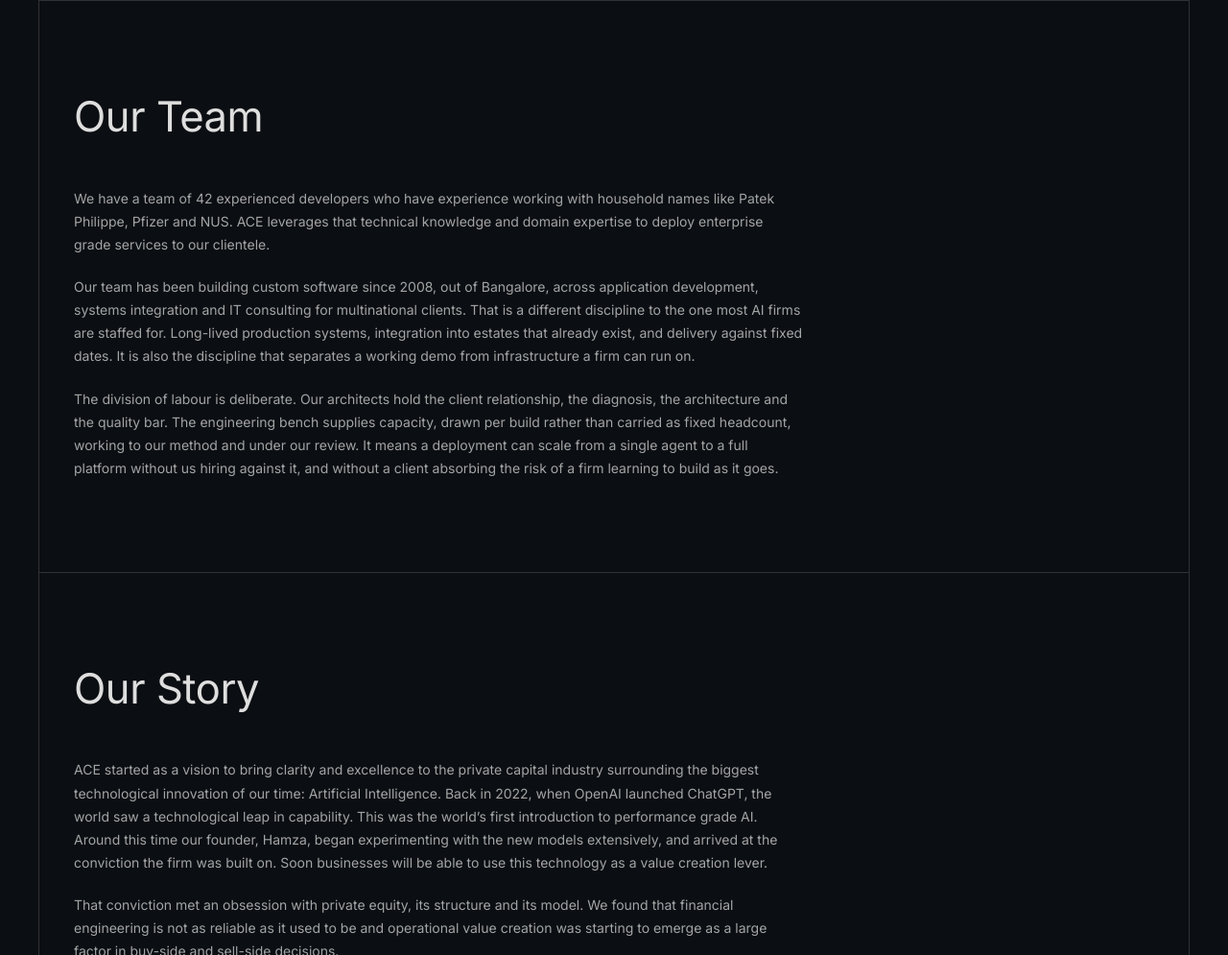
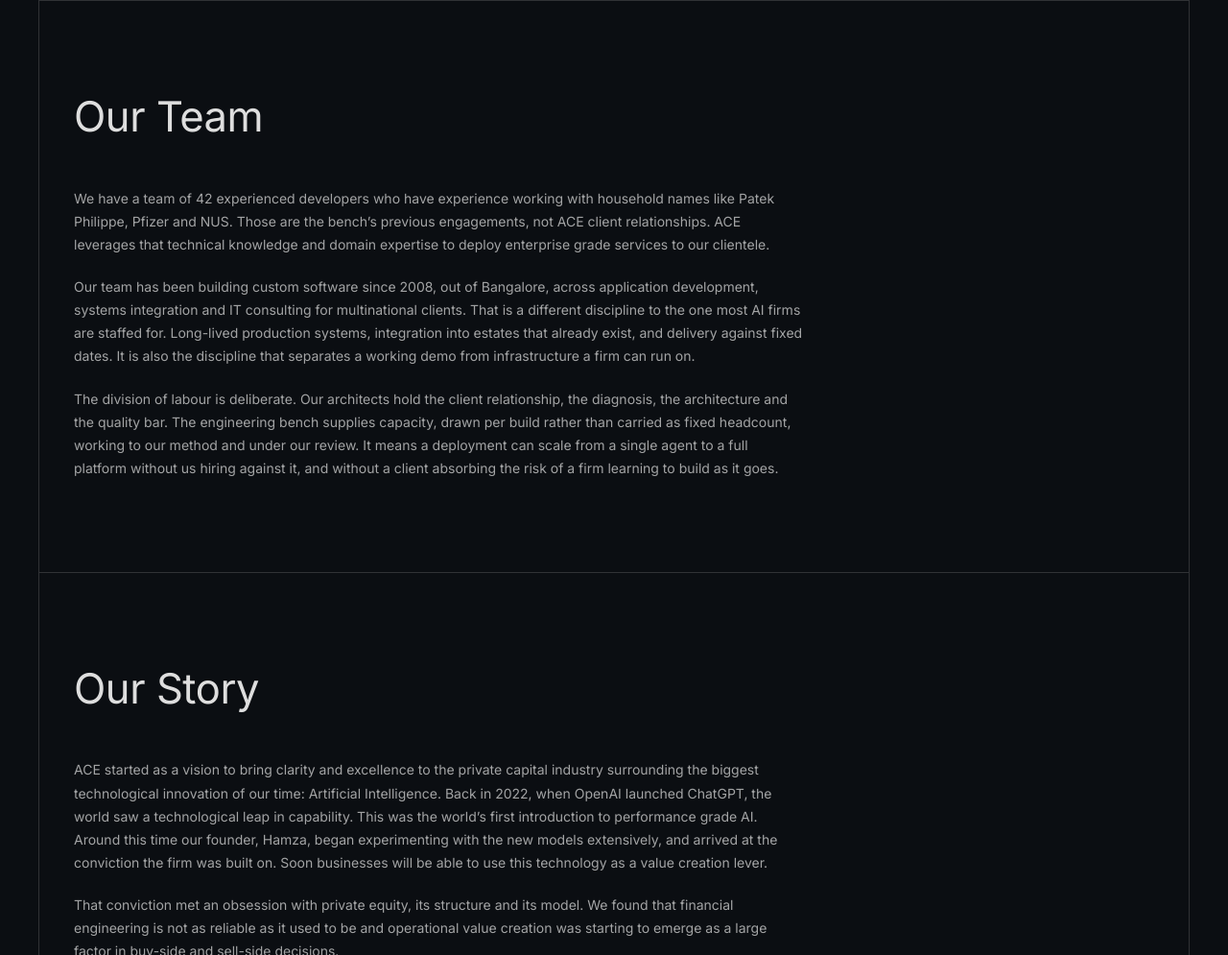
Before and after one commit to hamzadianathbiz/ace-rebrand, a plain HTML site: page company.html in a window 1280 px wide. Shown: the part 1737-2732 px from the top of the page at 96% size. Drawn offline with Linux system fonts and the light colour scheme.

Commit message:
Carry two accuracy fixes across the design revert
The reverted build reintroduced two claims that had been deliberately corrected
in 206d794. Both are truthfulness issues rather than design, so they come
forward onto the restored build.

- The assurance console read GDPR / READY and CCPA / READY. ACE holds no
  third-party certification, so that asserted a posture it cannot evidence to
  exactly the buyer who will check. Now CONTROLS / PER ENGAGEMENT and
  TERMS / CONTRACTED, which is true and carries the same weight.
- The Company page implied Patek Philippe, Pfizer and NUS were ACE clients.
  They are the engineering bench's prior engagements; the page now says so.

Co-Authored-By: Claude Opus 5 <noreply@anthropic.com>

```diff
--- a/company.html
+++ b/company.html
@@ -80,7 +80,7 @@
 
     <section class="page-section shell" id="our-team">
       <h2>Our Team</h2>
-      <div class="prose"><p>We have a team of 42 experienced developers who have experience working with household names like Patek Philippe, Pfizer and NUS. ACE leverages that technical knowledge and domain expertise to deploy enterprise grade services to our clientele.</p><p>Our team has been building custom software since 2008, out of Bangalore, across application development, systems integration and IT consulting for multinational clients. That is a different discipline to the one most AI firms are staffed for. Long-lived production systems, integration into estates that already exist, and delivery against fixed dates. It is also the discipline that separates a working demo from infrastructure a firm can run on.</p><p>The division of labour is deliberate. Our architects hold the client relationship, the diagnosis, the architecture and the quality bar. The engineering bench supplies capacity, drawn per build rather than carried as fixed headcount, working to our method and under our review. It means a deployment can scale from a single agent to a full platform without us hiring against it, and without a client absorbing the risk of a firm learning to build as it goes.</p></div>
+      <div class="prose"><p>We have a team of 42 experienced developers who have experience working with household names like Patek Philippe, Pfizer and NUS. Those are the bench&rsquo;s previous engagements, not ACE client relationships. ACE leverages that technical knowledge and domain expertise to deploy enterprise grade services to our clientele.</p><p>Our team has been building custom software since 2008, out of Bangalore, across application development, systems integration and IT consulting for multinational clients. That is a different discipline to the one most AI firms are staffed for. Long-lived production systems, integration into estates that already exist, and delivery against fixed dates. It is also the discipline that separates a working demo from infrastructure a firm can run on.</p><p>The division of labour is deliberate. Our architects hold the client relationship, the diagnosis, the architecture and the quality bar. The engineering bench supplies capacity, drawn per build rather than carried as fixed headcount, working to our method and under our review. It means a deployment can scale from a single agent to a full platform without us hiring against it, and without a client absorbing the risk of a firm learning to build as it goes.</p></div>
     </section>
 
     <section class="page-section shell" id="our-story">
```
Also changed, not shown: index.html (+1 -1 lines).
